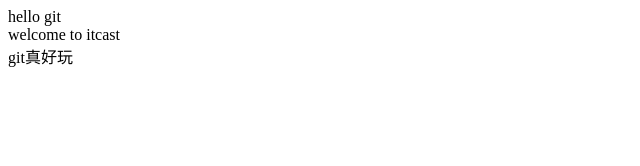
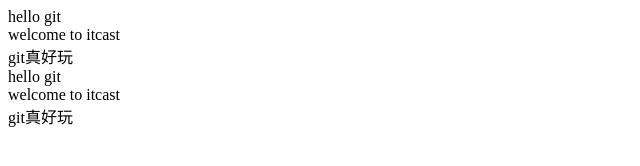
Before and after one commit to happyjianjun/demo, a plain HTML site: page index.html in a window 1280 px wide. Shown: the whole page, without its empty margins (0-640 px from the left). Drawn offline with Linux system fonts and the light colour scheme.

Commit message:
afafasfaszf

```diff
--- a/index.html
+++ b/index.html
@@ -8,5 +8,8 @@
        <div>hello git</div>
       <div>welcome to itcast</div>
       <div>git真好玩</div>
+      <div>hello git</div>
+      <div>welcome to itcast</div>
+      <div>git真好玩</div>
 </body>
 </html>
```
